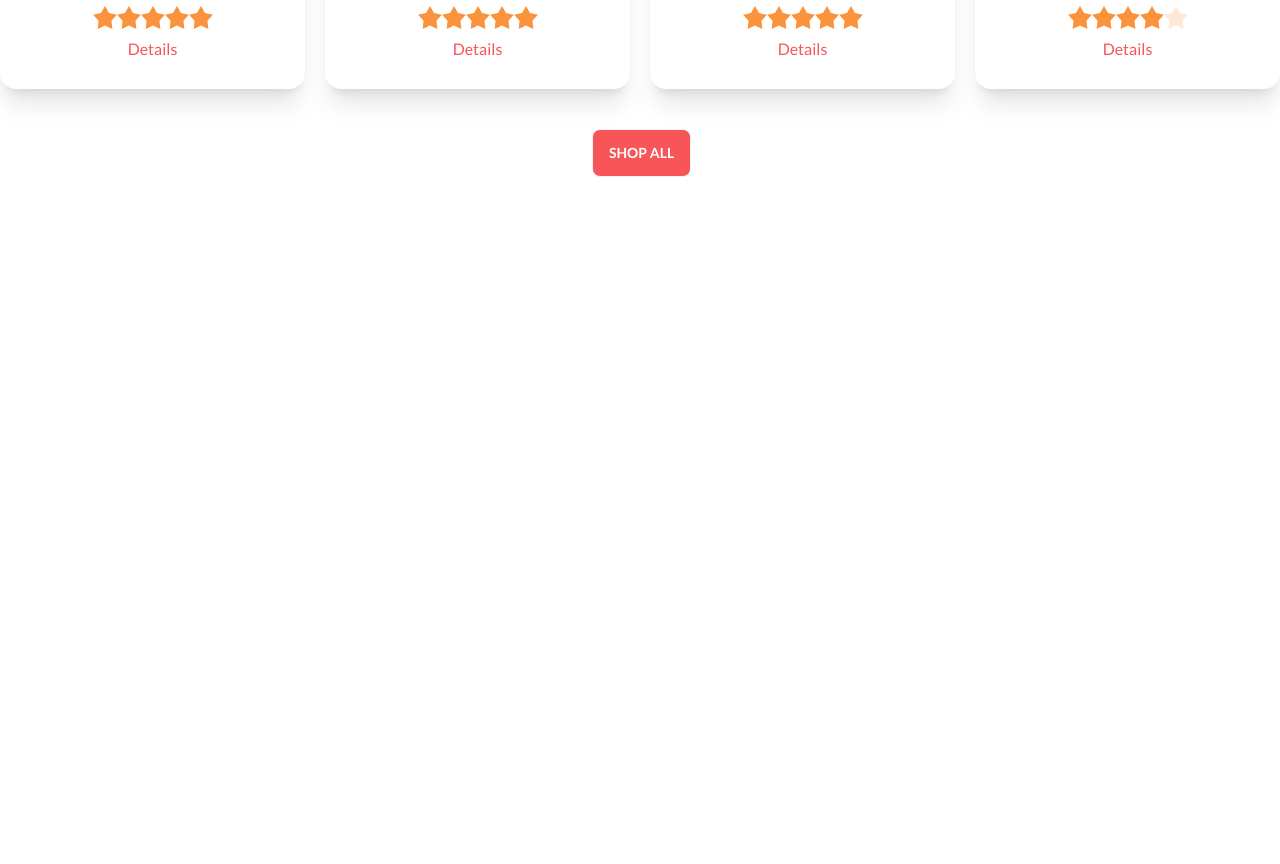
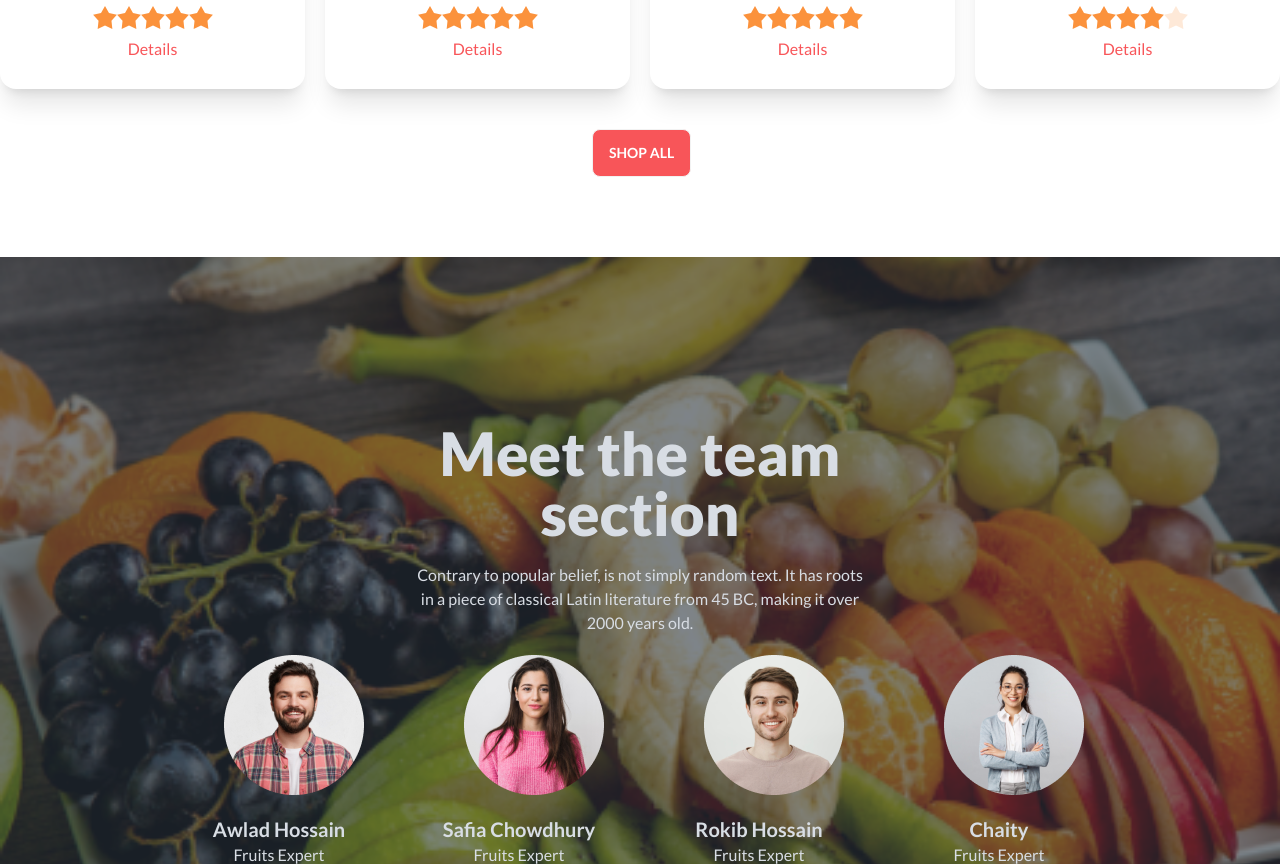
Before and after one commit to mehediponi201/Assingment-3, a plain HTML site: page index.html in a window 1280 px wide. Shown: the part 1313-2177 px from the top of the page. Before the commit the page ends 1530 px from the top, so only its background shows below. Drawn offline with nearby package versions, Linux system fonts and the light colour scheme; files whose address does not match are found by name.

Commit message:
card part

```diff
--- a/index.html
+++ b/index.html
@@ -114,7 +114,7 @@
           </div>
           <!-- slide-4 -->
           <div id="slide4" class="carousel-item relative w-full">
-            <div class="hero w-[1440px] h-[600px]" style="background-image: url(images/banner3.png);">
+            <div class="hero w-[1440px] h-[600px]" style="background-image: url(images/banner4.png);">
               <div class="hero-content text-center text-neutral-content">
                 <div class="max-w-md">
                   <h1 class="mb-5 text-xl lg:text-7xl font-extrabold w-[500px] text-white">Exotic tastes at your <br> doorstep</h1>
@@ -269,6 +269,64 @@
         <button class="btn bg-primary-bg text-white lg:ml-52">Shop All</button>
       </div>
       <!-- Team section -->
+       <div class="my-20">
+        <div class="hero min-h-screen" style="background-image: url(images/whychoose1.png);">
+          <div class="hero-overlay bg-opacity-60"></div>
+          <div class="hero-content text-center text-neutral-content">
+            <div class="max-w-md">
+              <h1 class="mb-5 text-6xl font-extrabold">Meet the team section</h1>
+              <p class="mb-5">Contrary to popular belief, is not simply random text. It has roots in a piece of classical Latin literature from 45 BC, making it over 2000 years old.</p>
+              <!-- profile part -->
+              <div class="grid grid-cols-1 md:grid-cols-2 lg:grid-cols-4 gap-[240px]">
+              <!-- 1st profile -->
+               <div class="-ml-48">
+                <img src="images/member1.png" alt="" class="mb-5">
+              <div class="-ml-[472px]">
+               <h3 class="ml-[390px] text-xl font-bold">Awlad Hossain</h3>
+               <p class="ml-[390px]">Fruits Expert</p>
+               <div class="ml-[390px]">
+                <span> <i class="fa-brands fa-facebook"></i> <i class="fa-brands fa-square-twitter"></i> <i class="fa-brands fa-linkedin"></i> </span>
+               </div>
+              </div>
+               </div>
+                <!-- 2nd profile -->
+                <div class="-ml-48">
+                  <img src="images/member2.png" alt="" class="mb-5">
+                <div class="-ml-[472px]">
+                 <h3 class="ml-[390px] text-xl font-bold">Safia Chowdhury</h3>
+                 <p class="ml-[390px]">Fruits Expert</p>
+                 <div class="ml-[390px]">
+                  <span> <i class="fa-brands fa-facebook"></i> <i class="fa-brands fa-square-twitter"></i> <i class="fa-brands fa-linkedin"></i> </span>
+                 </div>
+                </div>
+                 </div>
+                  <!-- 3rd profile -->
+                <div class="-ml-48">
+                  <img src="images/member3.png" alt="" class="mb-5">
+                <div class="-ml-[472px]">
+                 <h3 class="ml-[390px] text-xl font-bold">Rokib Hossain</h3>
+                 <p class="ml-[390px]">Fruits Expert</p>
+                 <div class="ml-[390px]">
+                  <span> <i class="fa-brands fa-facebook"></i> <i class="fa-brands fa-square-twitter"></i> <i class="fa-brands fa-linkedin"></i> </span>
+                 </div>
+                </div>
+                 </div>
+                  <!-- 4th profile -->
+                <div class="-ml-48">
+                  <img src="images/member4.png" alt="" class="mb-5">
+                <div class="-ml-[472px]">
+                 <h3 class="ml-[390px] text-xl font-bold">Chaity</h3>
+                 <p class="ml-[390px]">Fruits Expert</p>
+                 <div class="ml-[390px]">
+                  <span> <i class="fa-brands fa-facebook"></i> <i class="fa-brands fa-square-twitter"></i> <i class="fa-brands fa-linkedin"></i> </span>
+                 </div>
+                </div>
+                 </div>
+              </div>
+            </div>
+          </div>
+        </div>
+       </div>
      </main>
     <footer>
 
```
